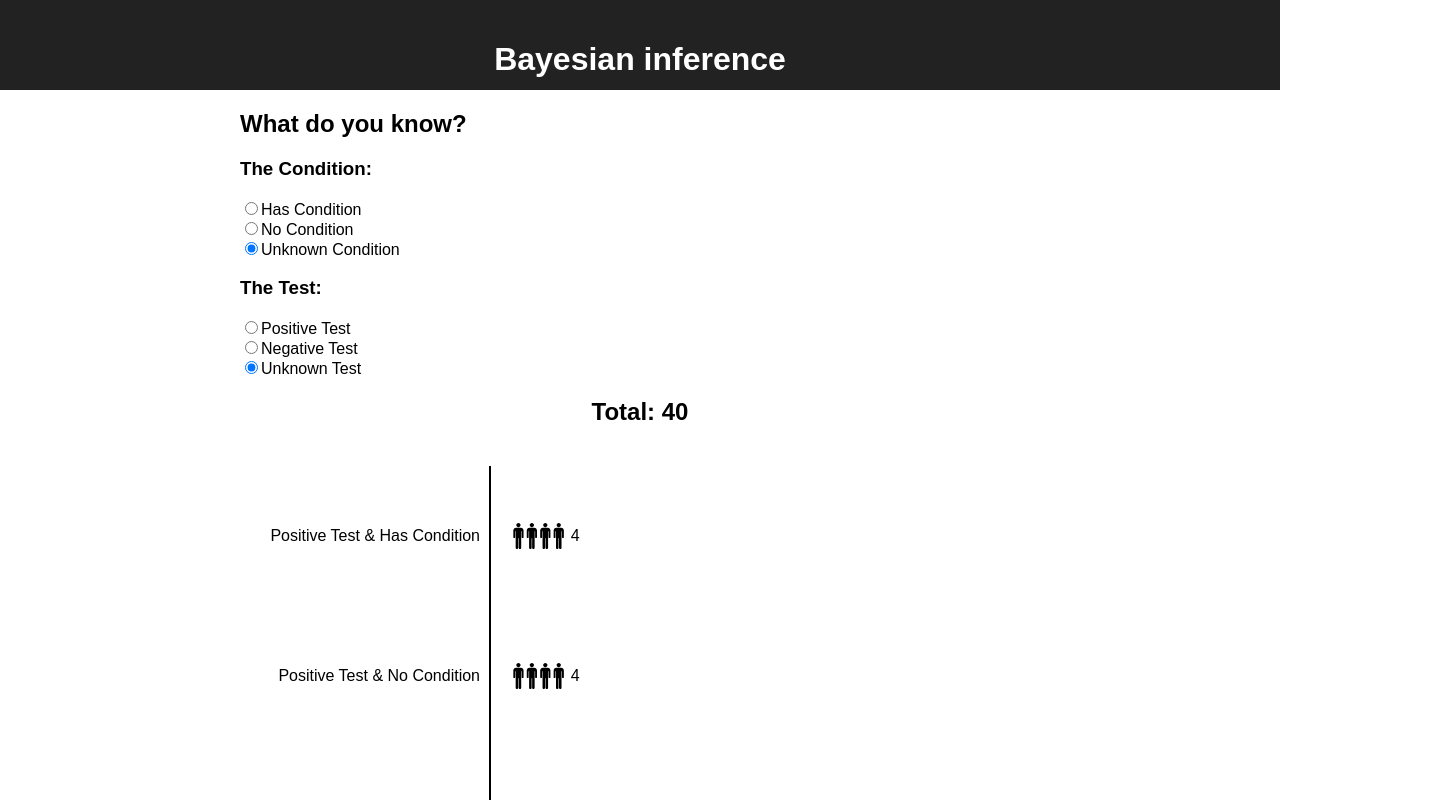
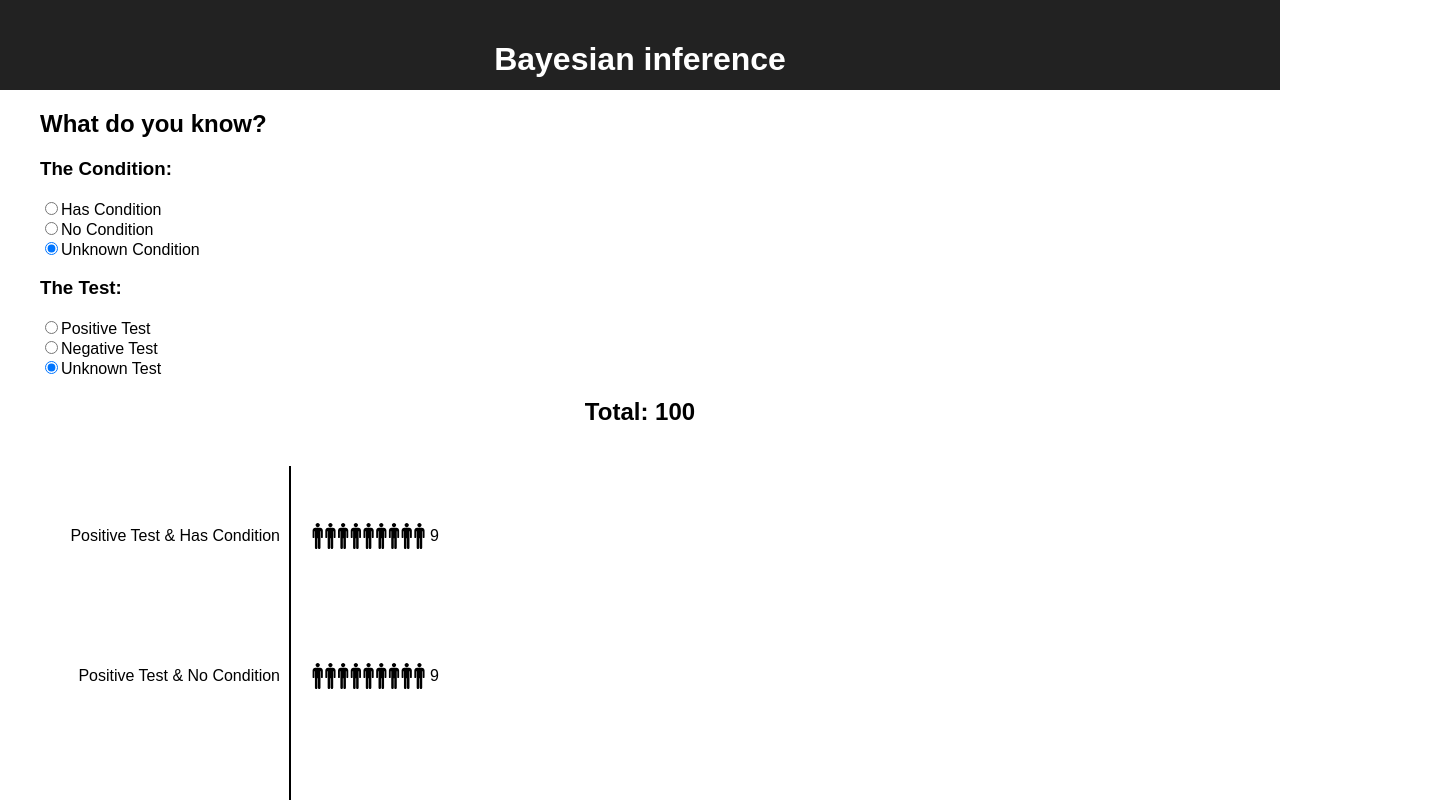
Before and after one commit to claireedanaher/DataVisReserch_Final, a React (Create React App) app in the folder Prototype/: page / in a window 1280 px wide. Shown: the top 800 px of the page, 1440 px wide, since content can reach past the window. Built offline with nearby package versions, Linux system fonts and the light colour scheme.

Commit message:
minor changes to css to use 100 people frequency

```diff
--- a/Prototype/src/App.css
+++ b/Prototype/src/App.css
@@ -20,7 +20,7 @@
 .App .Content {
   text-align: left;
   margin: auto;
-  max-width: 800px;
+  max-width: 1200px;
   min-width: 200px;
 }
 
--- a/Prototype/src/FrequencyChart.js
+++ b/Prototype/src/FrequencyChart.js
@@ -17,7 +17,7 @@ export class FrequencyChart extends Component {
   d3id = "D3Vis";
 
   defaults = {
-    height: 600, width: 800, margin : {
+    height: 600, width: 1400, margin : {
       top: 20, right: 120, bottom: 20, left: 250,
     }
   }
--- a/Prototype/src/Interactive.js
+++ b/Prototype/src/Interactive.js
@@ -53,7 +53,7 @@ export class Interactive extends Component {
           has_condition={0.1}
           positive_condition={0.9}
           positive_no_condition={0.1}
-          number_of_people={40}
+          number_of_people={100}
           test={this.state.test}
           condition={this.state.condition}
         />
```
